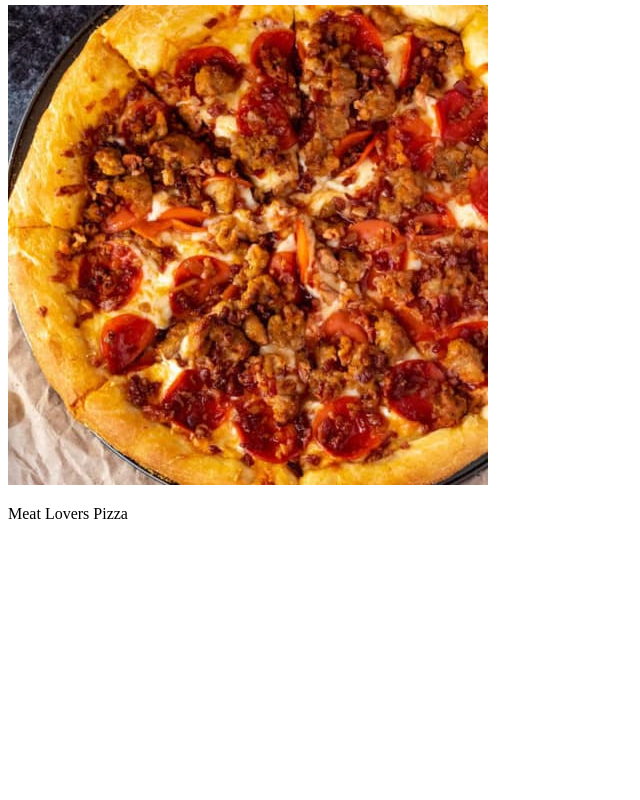
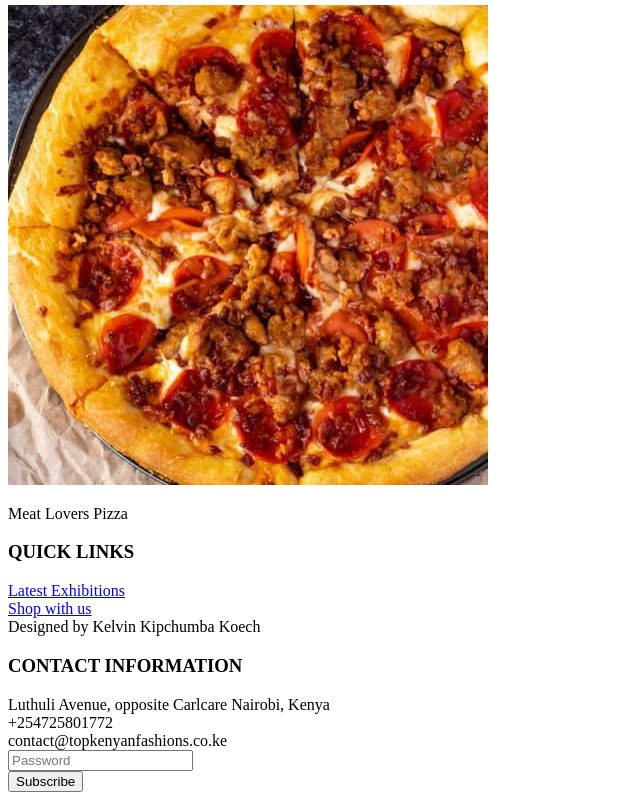
Before and after one commit to cyruswere/pizza_palour, a plain HTML site: page index.html in a window 1280 px wide. Shown: the part 4224-5024 px from the top of the page, without its empty margins (0-640 px from the left). Before the commit the page ends 4763 px from the top, so only its background shows below. Drawn offline with Linux system fonts and the light colour scheme.

Commit message:
Made changes to HTML file

```diff
--- a/index.html
+++ b/index.html
@@ -85,5 +85,39 @@
         </div>
     </div>
 
+    <section id="footer">
+        <div class="container">
+          <div class="row mt-3">
+            <div class="col-md-6 col-12 col1">
+              <h3>QUICK LINKS</h3>
+                <div class="li"><a href="exhibitions.html">Latest Exhibitions</a></div>
+                <div class="li"><a href="exhibitions.html">Shop with us</a></div>
+                <div class="li">
+                  <a href="#"><i class="fa fa-facebook" aria-hidden="true"></i></a>
+                  <a href="#"><i class="fa fa-twitter" aria-hidden="true"></i></a>
+                  <a href="#"><i class="fa fa-instagram" aria-hidden="true"></i></a>
+                </div>
+                <div class="li">Designed by Kelvin Kipchumba Koech</div>
+            </div>
+            <div class="col-md-6 col-12 col2">
+              <h3>CONTACT INFORMATION</h3>
+                <div class="li">Luthuli Avenue, opposite Carlcare Nairobi, Kenya</div>
+                <div class="li">+254725801772</div>
+                <div class="li">contact@topkenyanfashions.co.ke</div>
+                <div class="li">
+                  <form class="form-inline">
+                    <div class="form-group mx-sm-0 mb-2">
+                      <input type="password" class="form-control" id="inputPassword2" placeholder="Password">
+                    </div>
+                    <button type="submit" class="btn btn-secondary mx-sm-2 mb-2">Subscribe</button>
+                  </form>
+                </div>
+            </div>
+
+          </div>
+        </div>
+      </section>
+
+
 </body>
 </html>
```
